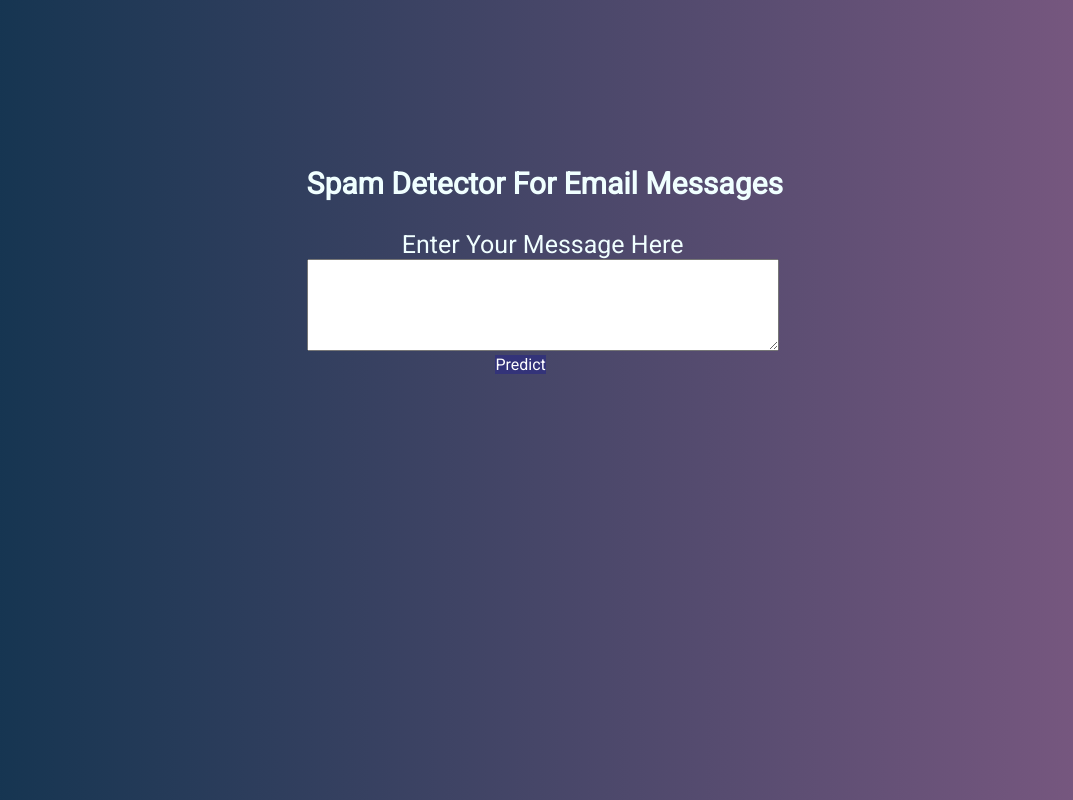
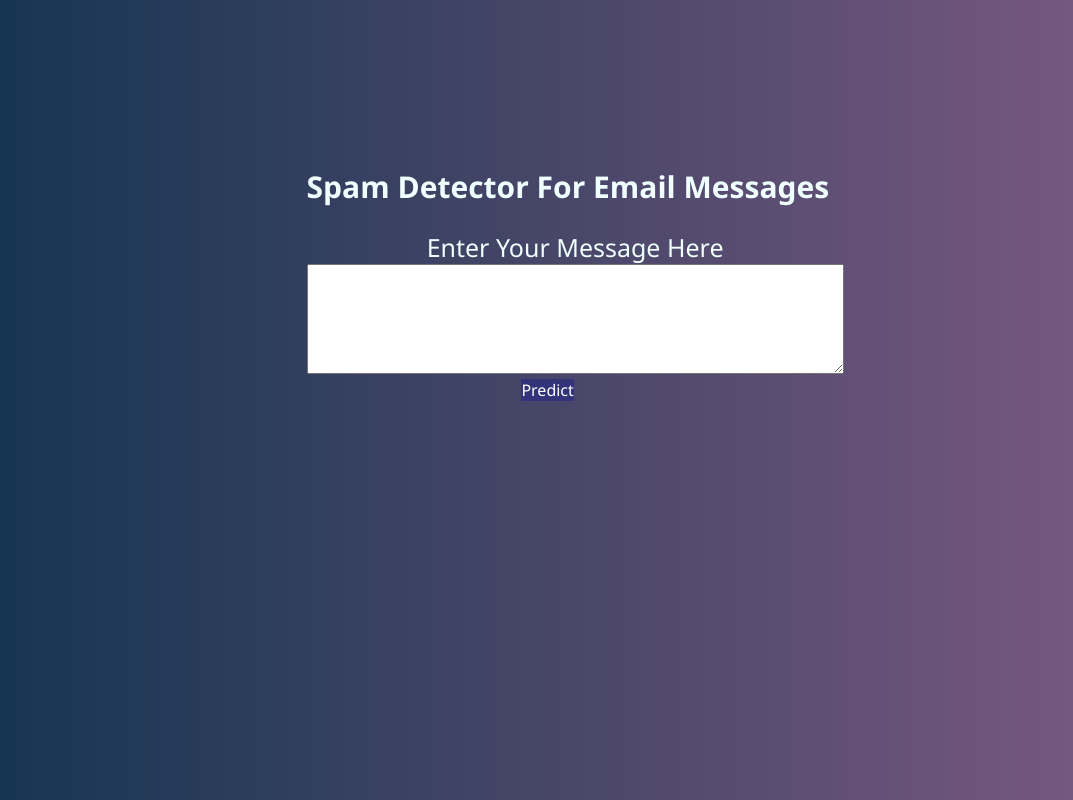
Before and after one commit to PrabigyaAcharya/AvanaML, a Flask app: page / in a window 1280 px wide. Shown: the whole page, without its empty margins (103-1176 px from the left). Run offline with Flask 2, Linux system fonts and the light colour scheme; parts of the project's set-up code (start-up, migrations or seed data) failed here and were passed over.

Commit message:
crashing error fixed

```diff
--- a/static/style.css
+++ b/static/style.css
@@ -1,7 +1,7 @@
 *{
 	margin:0;
 	padding:0;
-	font-family: 'Roboto', sans-serif;
+	font-family: 'Segoe UI', Tahoma, Geneva, Verdana, sans-serif
 }
 
 .container{
--- a/templates/home.html
+++ b/templates/home.html
@@ -3,7 +3,6 @@
 <head>
 	<title>Home</title>
 	<link rel="stylesheet" href="../static/style.css">
-	<link href='http://fonts.googleapis.com/css?family=Roboto' rel='stylesheet' type='text/css'>
 </head>
 <body>
 	<div class="container">
--- a/templates/result.html
+++ b/templates/result.html
@@ -3,7 +3,6 @@
 <head>
 	<title></title>
     <link rel="stylesheet"  href="../static/style.css">
-	<link href='http://fonts.googleapis.com/css?family=Roboto' rel='stylesheet' type='text/css'>
 </head>
 <body>
 	<div class="container">
```
